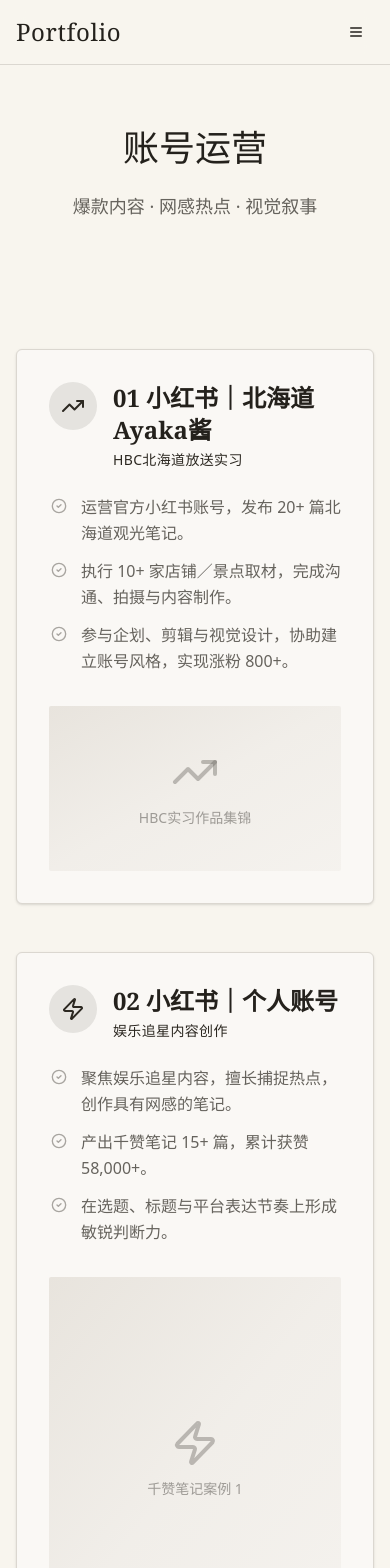
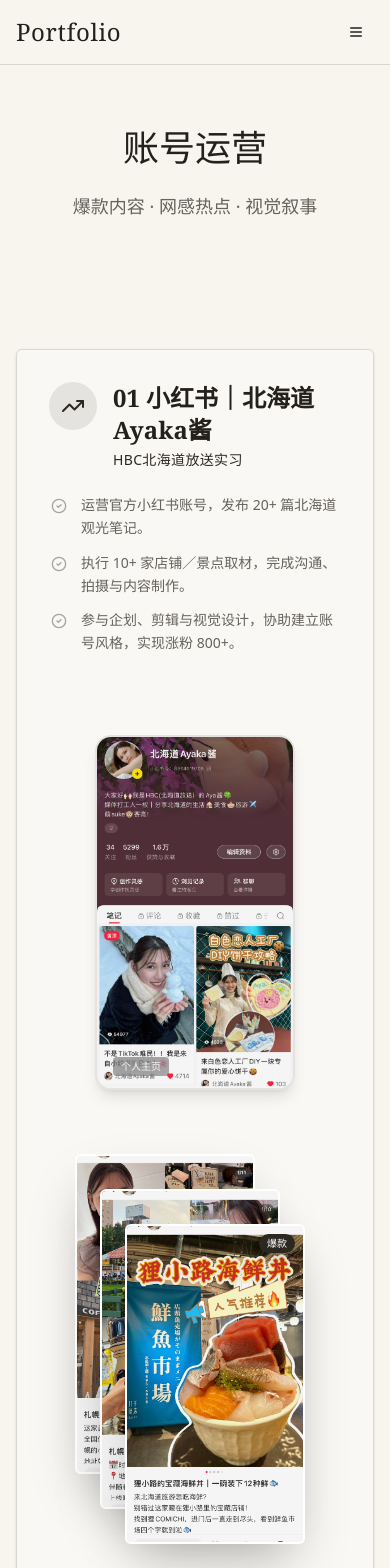
Before and after one commit to Mia1017/v0mia, a Next.js app: page /v0-designer-brand-tk/operation in a window 390 px wide. Shown: the top 1568 px of the page. Built offline with nearby package versions, Linux system fonts and the light colour scheme.

Commit message:
Update page.tsx

```diff
--- a/app/operation/page.tsx
+++ b/app/operation/page.tsx
@@ -2,10 +2,20 @@
 
 import { Navigation } from "@/components/navigation"
 import { Footer } from "@/components/footer"
-import { TrendingUp, Users, Zap, CheckCircle2 } from "lucide-react"
+import { TrendingUp, Users, Zap, CheckCircle2, ExternalLink } from "lucide-react"
 import { ImagePlaceholder } from "@/components/image-placeholder"
+import Image from "next/image"
+import Link from "next/link"
+import { motion } from "framer-motion"
 
 export default function OperationPage() {
+  // 定义Ayaka酱的笔记数据，包含图片、链接和层级
+  const ayakaNotes = [
+    { name: "meirenyu.jpg", link: "http://xhslink.com/o/7TIILUPPVPk", label: "笔记" }, // 最后面
+    { name: "pijiu.jpg", link: "http://xhslink.com/o/8ipjoEMayVb", label: "笔记" },    // 中间
+    { name: "haixian.jpg", link: "http://xhslink.com/o/71pgMqLgKTl", label: "爆款" },  // 最前面
+  ]
+
   return (
     <div className="min-h-screen bg-background">
       <Navigation />
@@ -24,16 +34,19 @@ export default function OperationPage() {
 
       {/* Experience Cards */}
       <section className="py-16 px-4 sm:px-6 lg:px-8">
-        <div className="max-w-5xl mx-auto space-y-12">
+        <div className="max-w-6xl mx-auto space-y-12">
 
           {/* 01 小红书｜北海道Ayaka酱 */}
-          <div className="bg-card rounded-xl p-8 shadow-sm border border-border group hover:shadow-md transition-shadow">
+          <div className="bg-card rounded-xl p-8 shadow-sm border border-border group transition-all duration-300 hover:shadow-lg">
+            <div className="flex flex-col lg:flex-row gap-12 items-start">
+
+              {/* 左侧：文案内容 */}
+              <div className="flex-1 lg:max-w-md">
                 <div className="flex items-start gap-4 mb-6">
                   <div className="w-12 h-12 rounded-full bg-primary/10 flex items-center justify-center shrink-0">
                     <TrendingUp className="w-6 h-6 text-primary" />
                   </div>
                   <div>
-                {/* 💡 标题已加粗 (font-bold) */}
                     <h2 className="font-serif text-2xl md:text-3xl font-bold text-foreground mb-1">
                       01 小红书｜北海道Ayaka酱
                     </h2>
@@ -41,37 +54,100 @@ export default function OperationPage() {
                   </div>
                 </div>
 
-            {/* 提行效果实现：使用 ul 列表 */}
                 <ul className="space-y-3 mb-8">
-              <li className="flex items-start gap-3 text-muted-foreground leading-relaxed">
+                  <li className="flex items-start gap-3 text-muted-foreground leading-relaxed text-sm md:text-base">
                     <CheckCircle2 className="w-5 h-4 text-primary/40 mt-1 shrink-0" />
                     <span>运营官方小红书账号，发布 20+ 篇北海道观光笔记。</span>
                   </li>
-              <li className="flex items-start gap-3 text-muted-foreground leading-relaxed">
+                  <li className="flex items-start gap-3 text-muted-foreground leading-relaxed text-sm md:text-base">
                     <CheckCircle2 className="w-5 h-4 text-primary/40 mt-1 shrink-0" />
                     <span>执行 10+ 家店铺／景点取材，完成沟通、拍摄与内容制作。</span>
                   </li>
-              <li className="flex items-start gap-3 text-muted-foreground leading-relaxed">
+                  <li className="flex items-start gap-3 text-muted-foreground leading-relaxed text-sm md:text-base">
                     <CheckCircle2 className="w-5 h-4 text-primary/40 mt-1 shrink-0" />
                     <span>参与企划、剪辑与视觉设计，协助建立账号风格，实现涨粉 800+。</span>
                   </li>
                 </ul>
-
-            <ImagePlaceholder
-              icon={TrendingUp}
-              text="HBC实习作品集锦"
-              aspectRatio="aspect-video"
-            />
               </div>
 
-          {/* 02 小红书｜个人账号 */}
+              {/* 右侧：交互式图片展示组 */}
+              <div className="w-full lg:flex-1">
+                <div className="flex flex-col sm:flex-row gap-8 items-center justify-center">
+
+                  {/* 1. 个人主页截图 (左侧，带链接) */}
+                  <Link
+                    href="https://xhslink.com/m/3SDaawO9bWr"
+                    target="_blank"
+                    className="w-[200px] sm:w-[220px] aspect-[9/16] relative rounded-2xl overflow-hidden border-2 border-primary/10 shadow-lg hover:border-primary/40 transition-all group/profile"
+                  >
+                    <Image
+                      src="/v0-designer-brand-tk/zhuye.jpg"
+                      alt="Ayaka酱个人主页"
+                      fill
+                      className="object-cover"
+                    />
+                    <div className="absolute inset-0 bg-black/0 group-hover/profile:bg-black/20 transition-colors flex items-center justify-center">
+                      <ExternalLink className="text-white opacity-0 group-hover/profile:opacity-100 transition-opacity w-8 h-8" />
+                    </div>
+                    <span className="absolute bottom-3 left-4 text-[10px] text-white/90 bg-black/30 px-2 py-0.5 rounded backdrop-blur-sm z-20">个人主页</span>
+                  </Link>
+
+                  {/* 2. 堆叠的笔记截图 */}
+                  <div className="w-[240px] h-[400px] relative mt-8 sm:mt-0">
+                    {ayakaNotes.map((note, index) => (
+                      <Link
+                        key={note.name}
+                        href={note.link}
+                        target="_blank"
+                        rel="noopener noreferrer"
+                        className="absolute block group/note"
+                        style={{
+                          top: `${index * 35}px`,      // 垂直偏移
+                          left: `${index * 25}px`,     // 水平偏移
+                          zIndex: index + 10,          // index 越大（海鲜图）越靠前
+                        }}
+                      >
+                        <motion.div
+                          className="w-[180px] aspect-[9/16] relative rounded-xl overflow-hidden border-2 border-white shadow-2xl cursor-pointer"
+                          whileHover={{
+                            scale: 1.1,
+                            zIndex: 100,
+                            rotate: (index - 1) * 2, // 产生微妙的不同角度旋转
+                            transition: { duration: 0.2 }
+                          }}
+                        >
+                          <Image
+                            src={`/v0-designer-brand-tk/${note.name}`}
+                            alt={note.label}
+                            fill
+                            className="object-cover"
+                          />
+                          <div className="absolute inset-0 bg-black/40 opacity-0 group-hover/note:opacity-100 transition-opacity flex items-center justify-center z-10">
+                            <ExternalLink className="w-8 h-8 text-white/80" />
+                          </div>
+                          {index === 2 && (
+                            <span className="absolute top-2 right-2 bg-primary text-white text-[10px] px-2 py-0.5 rounded-full z-20 shadow-lg">
+                              爆款
+                            </span>
+                          )}
+                        </motion.div>
+                      </Link>
+                    ))}
+                  </div>
+
+                </div>
+              </div>
+
+            </div>
+          </div>
+
+          {/* 02 小红书｜个人账号 - 保持原样 */}
           <div className="bg-card rounded-xl p-8 shadow-sm border border-border group hover:shadow-md transition-shadow">
             <div className="flex items-start gap-4 mb-6">
               <div className="w-12 h-12 rounded-full bg-primary/10 flex items-center justify-center shrink-0">
                 <Zap className="w-6 h-6 text-primary" />
               </div>
               <div>
-                {/* 💡 标题已加粗 (font-bold) */}
                 <h2 className="font-serif text-2xl md:text-3xl font-bold text-foreground mb-1">
                   02 小红书｜个人账号
                 </h2>
@@ -80,15 +156,15 @@ export default function OperationPage() {
             </div>
 
             <ul className="space-y-3 mb-8">
-              <li className="flex items-start gap-3 text-muted-foreground leading-relaxed">
+              <li className="flex items-start gap-3 text-muted-foreground leading-relaxed text-sm md:text-base">
                 <CheckCircle2 className="w-5 h-4 text-primary/40 mt-1 shrink-0" />
                 <span>聚焦娱乐追星内容，擅长捕捉热点，创作具有网感的笔记。</span>
               </li>
-              <li className="flex items-start gap-3 text-muted-foreground leading-relaxed">
+              <li className="flex items-start gap-3 text-muted-foreground leading-relaxed text-sm md:text-base">
                 <CheckCircle2 className="w-5 h-4 text-primary/40 mt-1 shrink-0" />
                 <span>产出千赞笔记 15+ 篇，累计获赞 58,000+。</span>
               </li>
-              <li className="flex items-start gap-3 text-muted-foreground leading-relaxed">
+              <li className="flex items-start gap-3 text-muted-foreground leading-relaxed text-sm md:text-base">
                 <CheckCircle2 className="w-5 h-4 text-primary/40 mt-1 shrink-0" />
                 <span>在选题、标题与平台表达节奏上形成敏锐判断力。</span>
               </li>
@@ -100,32 +176,30 @@ export default function OperationPage() {
             </div>
           </div>
 
-          {/* 03 成都理工大学公众号 */}
+          {/* 03 成都理工大学公众号 - 保持原样 */}
           <div className="bg-card rounded-xl p-8 shadow-sm border border-border group hover:shadow-md transition-shadow">
             <div className="flex items-start gap-4 mb-6">
               <div className="w-12 h-12 rounded-full bg-primary/10 flex items-center justify-center shrink-0">
                 <Users className="w-6 h-6 text-primary" />
               </div>
               <div>
-                {/* 💡 标题已加粗 (font-bold) */}
                 <h2 className="font-serif text-2xl md:text-3xl font-bold text-foreground mb-1">
-                  03 成都理工大学公众号
+                  03 微信｜成都理工大学公众号
                 </h2>
                 <p className="text-sm text-primary font-medium tracking-wide">年度毕业季专题策划</p>
               </div>
             </div>
 
             <ul className="space-y-3 mb-8">
-              <li className="flex items-start gap-3 text-muted-foreground leading-relaxed">
+              <li className="flex items-start gap-3 text-muted-foreground leading-relaxed text-sm md:text-base">
                 <CheckCircle2 className="w-5 h-4 text-primary/40 mt-1 shrink-0" />
                 <span>主导学校官方毕业季内容策划，统筹场景设计、事件梳理与文案表达。</span>
               </li>
-              <li className="flex items-start gap-3 text-muted-foreground leading-relaxed">
+              <li className="flex items-start gap-3 text-muted-foreground leading-relaxed text-sm md:text-base">
                 <CheckCircle2 className="w-5 h-4 text-primary/40 mt-1 shrink-0" />
-                {/* 💡 这里我帮你修正了一个小语病，改回了“完成” */}
-                <span>带领团队完成 31 个场景设计、24 个事件回顾，并打磨 60+ 轮细节。</span>
+                <span>完成 31 个场景设计、24 个事件回顾，并打磨 60+ 轮细节。</span>
               </li>
-              <li className="flex items-start gap-3 text-muted-foreground leading-relaxed">
+              <li className="flex items-start gap-3 text-muted-foreground leading-relaxed text-sm md:text-base">
                 <CheckCircle2 className="w-5 h-4 text-primary/40 mt-1 shrink-0" />
                 <span>最终阅读量达 1.6 万+，成为历届毕业季中热度最高的作品。</span>
               </li>
@@ -141,20 +215,6 @@ export default function OperationPage() {
         </div>
       </section>
 
-      {/* Skills */}
-      <section className="py-16 px-4 sm:px-6 lg:px-8 bg-muted/30">
-        <div className="max-w-4xl mx-auto text-center">
-          <h2 className="font-serif text-3xl font-light text-foreground mb-8">运营核心能力</h2>
-          <div className="flex flex-wrap justify-center gap-3">
-            {["内容策划", "爆款拆解", "热点追踪", "视觉审美", "数据洞察", "小红书运营", "全案统筹"].map(skill => (
-              <span key={skill} className="px-5 py-2 bg-background text-foreground rounded-full text-sm border border-border shadow-sm">
-                {skill}
-              </span>
-            ))}
-          </div>
-        </div>
-      </section>
-
       <Footer />
     </div>
   )
```
Lines whose indentation alone changed are shown as unchanged.
